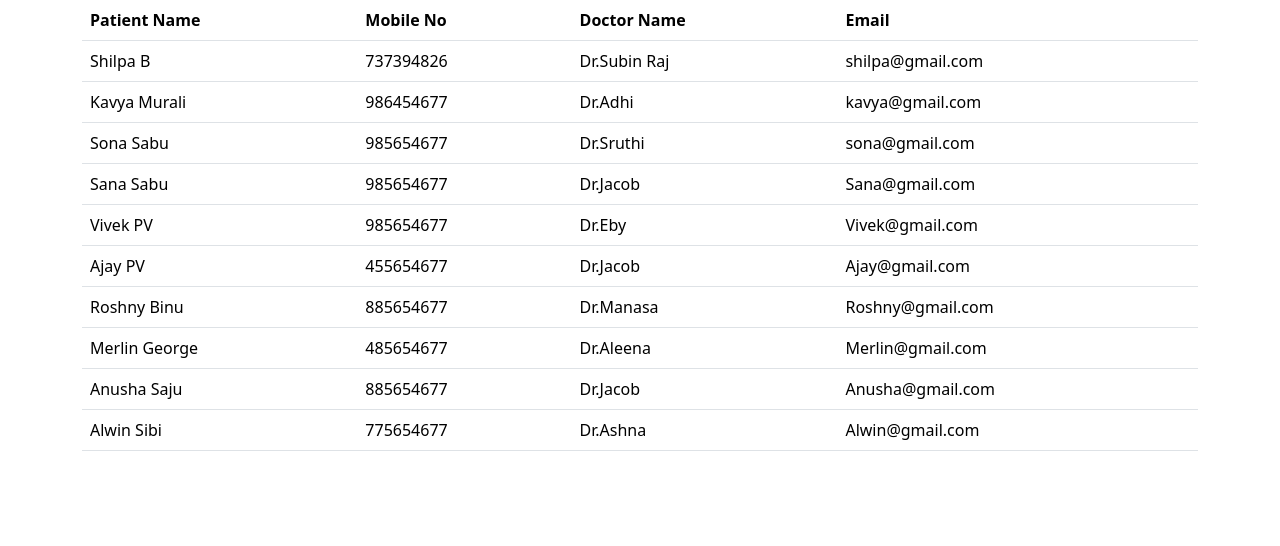
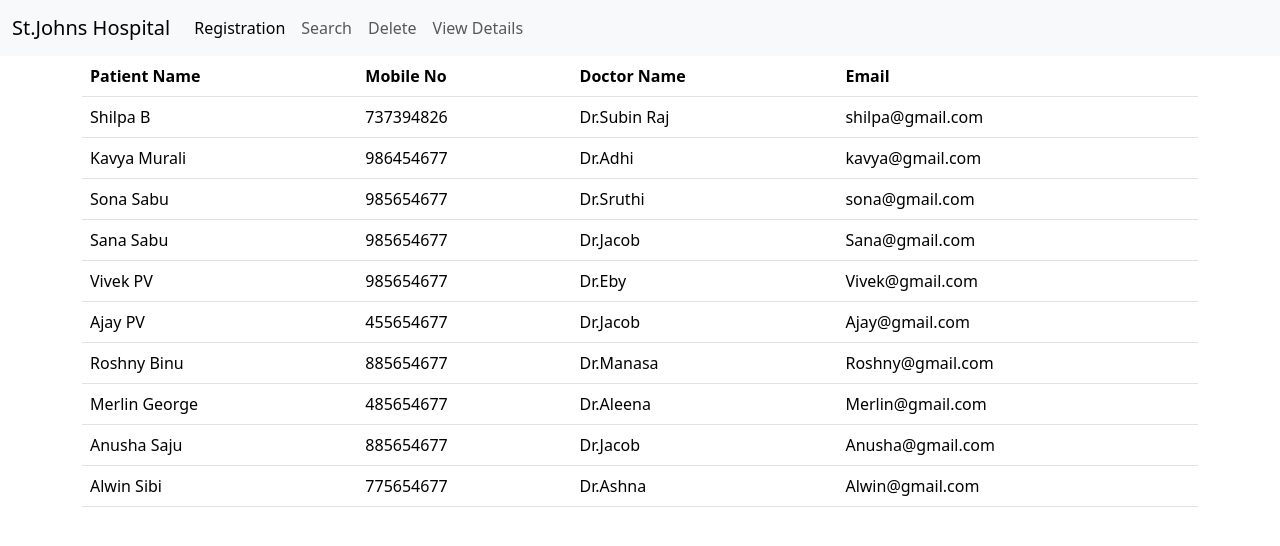
Before and after one commit to sona306/Patientapp, a plain HTML site: page view.html in a window 1280 px wide. Drawn offline with nearby package versions, Linux system fonts and the light colour scheme.

Commit message:
view comp

```diff
--- a/view.html
+++ b/view.html
@@ -4,9 +4,27 @@
     <link href="https://cdn.jsdelivr.net/npm/bootstrap@5.3.3/dist/css/bootstrap.min.css" rel="stylesheet" integrity="sha384-QWTKZyjpPEjISv5WaRU9OFeRpok6YctnYmDr5pNlyT2bRjXh0JMhjY6hW+ALEwIH" crossorigin="anonymous">
     <meta charset="UTF-8">
     <meta name="viewport" content="width=device-width, initial-scale=1.0">
-    <title>Document</title>
+    <title>view</title>
 </head>
 <body>
+
+    <nav class="navbar navbar-expand-lg bg-body-tertiary">
+        <div class="container-fluid">
+          <a class="navbar-brand" href="#">St.Johns Hospital</a>
+          <button class="navbar-toggler" type="button" data-bs-toggle="collapse" data-bs-target="#navbarNavAltMarkup" aria-controls="navbarNavAltMarkup" aria-expanded="false" aria-label="Toggle navigation">
+            <span class="navbar-toggler-icon"></span>
+          </button>
+          <div class="collapse navbar-collapse" id="navbarNavAltMarkup">
+            <div class="navbar-nav">
+              <a class="nav-link active" aria-current="page" href="index.html">Registration</a>
+              <a class="nav-link" href="search.html">Search</a>
+              <a class="nav-link" href="delete.html">Delete</a>
+              <a class="nav-link" href="view.html">View Details</a>
+            </div>
+          </div>
+        </div>
+      </nav>
+
     <div class="container">
         <div class="row">
             <div class="col col-12 col-sm-12 col-md-12 col-lg-12 col-xl-12 col-xxl 12">
```
Also changed, not shown: delete.html (+19 -1 lines), index.html (+18 -0 lines), search.html (+19 -1 lines).
